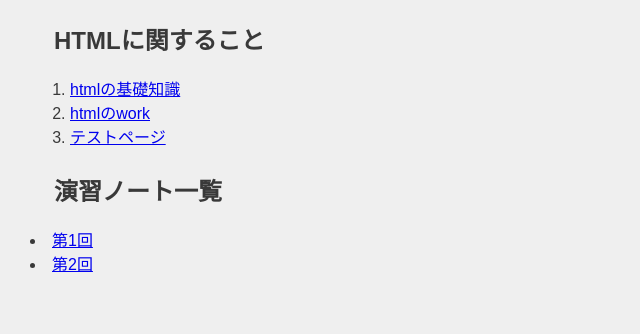
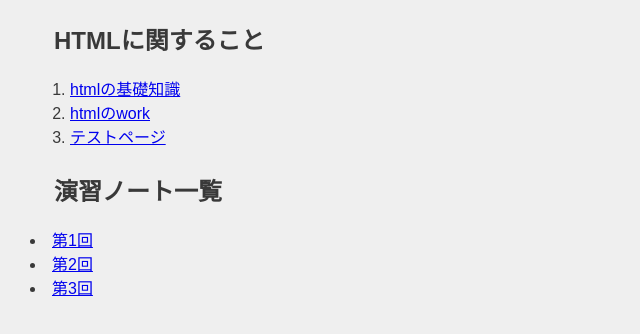
Before and after one commit to pikari1212/xbp, a plain HTML site: page de12/index.html in a window 1280 px wide. Shown: the part 152-486 px from the top of the page, without its empty margins (0-640 px from the left). Drawn offline with Linux system fonts and the light colour scheme.

Commit message:
20231023

```diff
--- a/de12/index.html
+++ b/de12/index.html
@@ -21,6 +21,8 @@
         <o1>
         <li><a href="./test - コピー.html" target="_blank">第1回</a></li>
         <li><a href="./test - コピー (2).html" target="_blank">第2回</a></li>
+        <li><a href="./images/場所と鞄の関係.pdf" target="_blank">第3回</a></li>
+
 </o1>
 
 
```
Also changed, not shown: 1 other file.
